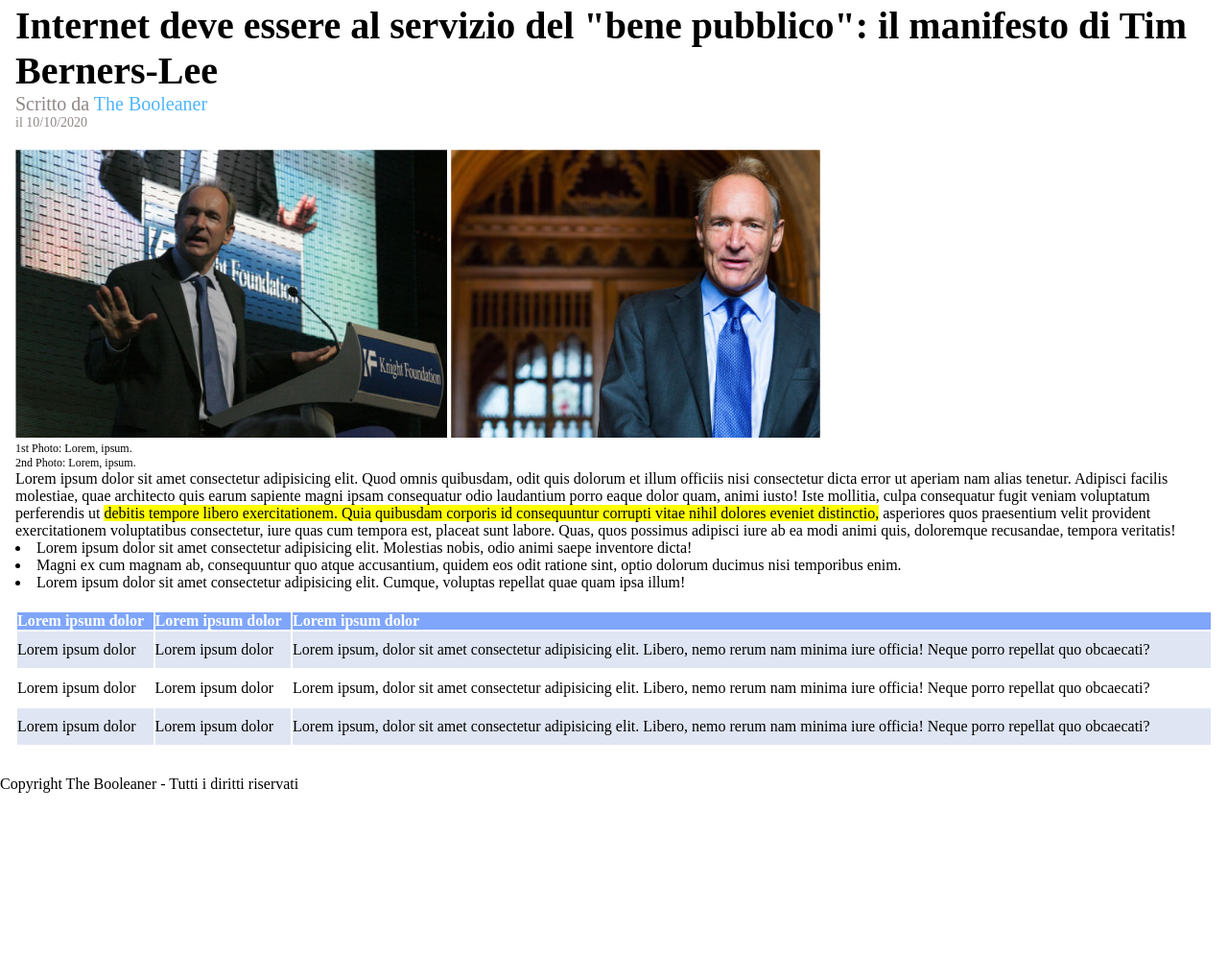
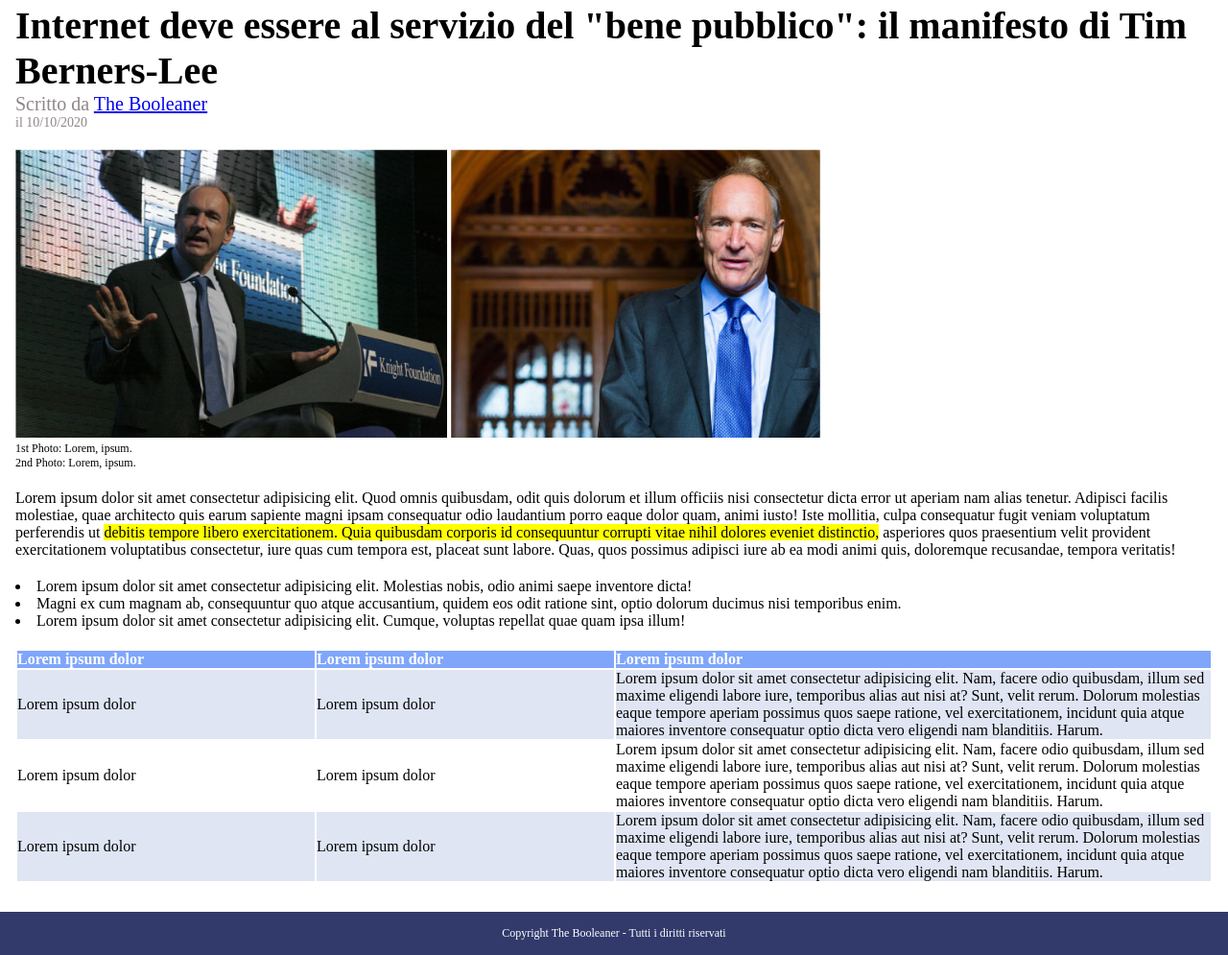
Before and after one commit to AndreaGiacometti/html-css-booleaner, a plain HTML site: page index.html in a window 1280 px wide. Shown: the part 152-1147 px from the top of the page at 96% size. Before the commit the page ends 978 px from the top, so only its background shows below. Drawn offline with Linux system fonts and the light colour scheme.

Commit message:
ADD footer html and css anf FIX css imperfections

```diff
--- a/css/style.css
+++ b/css/style.css
@@ -56,7 +56,7 @@ figure {
 /* PARAGRAPH STYLE */
 
 .article-paragraph {
-    padding: 20px 0p;
+    padding: 20px 0px;
 }
 
 /* LIST STYLE */
@@ -90,12 +90,18 @@ figure {
     width: 50%;
 }
 
-td {
-    padding: 10px 0px;
-}
-
 /* GENERAL LAYOUT SETTING */
 
 .article-layout {
     margin: 30px 16px   ;
 }
+
+/* FOOTER STYLE */
+
+footer {
+    text-align: center;
+    color: white;
+    font-size: 12px;
+    background-color: rgb(49, 58, 107);
+    padding: 15px;
+}
--- a/index.html
+++ b/index.html
@@ -14,12 +14,11 @@
 
     <main>
         <article class="article-layout">
-            <section>
-                <!-- Article title with author and date-->
-                <h1 class="article-title">Internet deve essere al servizio del "bene pubblico": il manifesto di Tim Berners-Lee</h1>
-                <p class="article-author">Scritto da <a href="#">The Booleaner</a></p>
-                <p class="article-date">il 10/10/2020</p>
-            </section>
+
+            <!-- Article title with author and date-->
+            <h1 class="article-title">Internet deve essere al servizio del "bene pubblico": il manifesto di Tim Berners-Lee</h1>
+            <p class="article-author">Scritto da <a href="#">The Booleaner</a></p>
+            <p class="article-date">il 10/10/2020</p>
 
             <figure>
                 <!-- Article photos -->
@@ -27,7 +26,6 @@
                 <img class="tim-pic" src="./img/tim-2.jpg" alt="Picture of Tim B.L. posing">
                 <figcaption class="caption">1st Photo: Lorem, ipsum.</figcaption>
                 <figcaption class="caption">2nd Photo: Lorem, ipsum.</figcaption>
-
             </figure>
 
             <!-- Article paragraph -->
@@ -44,33 +42,33 @@
             <table class="article-table">
                 <thead class="table-head">
                     <tr>
-                        <th class="column 25">Lorem ipsum dolor</th>
-                        <th class="column 25">Lorem ipsum dolor</th>
-                        <th class="column 50">Lorem ipsum dolor</th>
+                        <th class="column-25">Lorem ipsum dolor</th>
+                        <th class="column-25">Lorem ipsum dolor</th>
+                        <th class="column-50">Lorem ipsum dolor</th>
                     </tr>
                 </thead>
                 <tbody class="table-body">
                     <tr class="colored-cell">
                         <td>Lorem ipsum dolor</td>
                         <td>Lorem ipsum dolor</td>
-                        <td>Lorem ipsum, dolor sit amet consectetur adipisicing elit. Libero, nemo rerum nam minima iure officia! Neque porro repellat quo obcaecati?</td>
+                        <td>Lorem ipsum dolor sit amet consectetur adipisicing elit. Nam, facere odio quibusdam, illum sed maxime eligendi labore iure, temporibus alias aut nisi at? Sunt, velit rerum. Dolorum molestias eaque tempore aperiam possimus quos saepe ratione, vel exercitationem, incidunt quia atque maiores inventore consequatur optio dicta vero eligendi nam blanditiis. Harum.</td>
                     </tr>
                     <tr>
                         <td>Lorem ipsum dolor</td>
                         <td>Lorem ipsum dolor</td>
-                        <td>Lorem ipsum, dolor sit amet consectetur adipisicing elit. Libero, nemo rerum nam minima iure officia! Neque porro repellat quo obcaecati?</td>
+                        <td>Lorem ipsum dolor sit amet consectetur adipisicing elit. Nam, facere odio quibusdam, illum sed maxime eligendi labore iure, temporibus alias aut nisi at? Sunt, velit rerum. Dolorum molestias eaque tempore aperiam possimus quos saepe ratione, vel exercitationem, incidunt quia atque maiores inventore consequatur optio dicta vero eligendi nam blanditiis. Harum.</td>
                     </tr>
                     <tr class="colored-cell">
                         <td>Lorem ipsum dolor</td>
                         <td>Lorem ipsum dolor</td>
-                        <td>Lorem ipsum, dolor sit amet consectetur adipisicing elit. Libero, nemo rerum nam minima iure officia! Neque porro repellat quo obcaecati?</td>
+                        <td>Lorem ipsum dolor sit amet consectetur adipisicing elit. Nam, facere odio quibusdam, illum sed maxime eligendi labore iure, temporibus alias aut nisi at? Sunt, velit rerum. Dolorum molestias eaque tempore aperiam possimus quos saepe ratione, vel exercitationem, incidunt quia atque maiores inventore consequatur optio dicta vero eligendi nam blanditiis. Harum.</td>
                     </tr>
                 </tbody>
             </table>
         </article>
     </main>
 
-    <footer class="article-footer">
+    <footer>
         <!-- Right reservation footer -->
         Copyright The Booleaner - Tutti i diritti riservati
     </footer>
```
